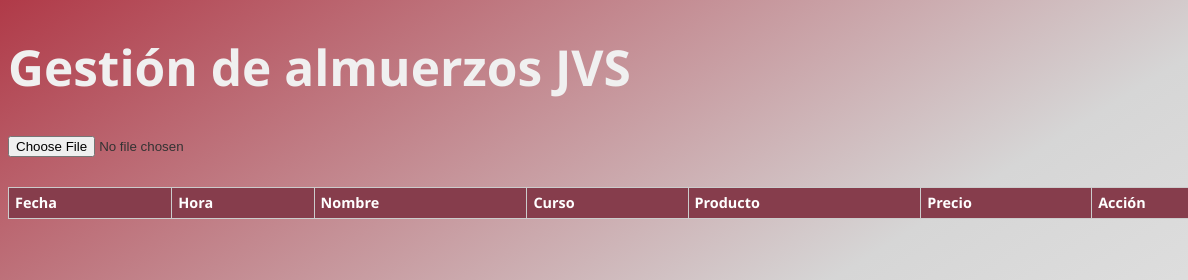
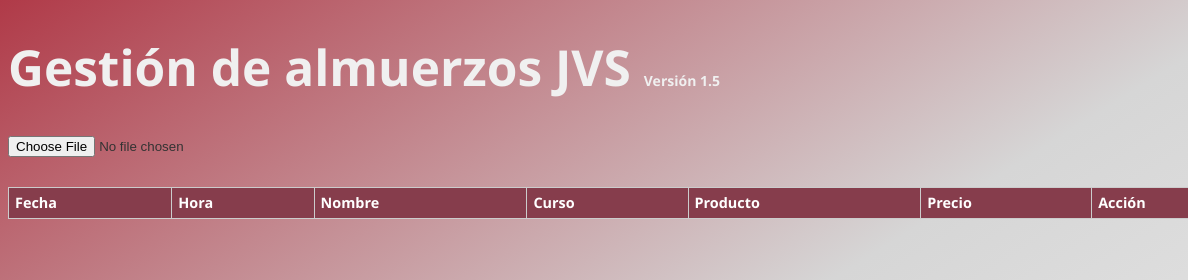
Before and after one commit to jjbadia/jvs-lunch-app, a plain HTML site: page index.html in a window 1280 px wide. Shown: the top 280 px of the page, 0-1188 px from the left. Drawn offline with Linux system fonts and the light colour scheme.

```diff
--- a/index.html
+++ b/index.html
@@ -10,7 +10,7 @@
 </head>
 <body>
   <header>
-    <div><h1>Gestión de almuerzos JVS <img src="img/julio verne school.png" style="float:right;" width=80/></h1></div>
+    <div><h1>Gestión de almuerzos JVS <span style="font-size:14px">Versión 1.5</span><img src="img/julio verne school.png" style="float:right;" width=80/></h1></div>
 
   </header>
   <div id="cargaExcel">
```
